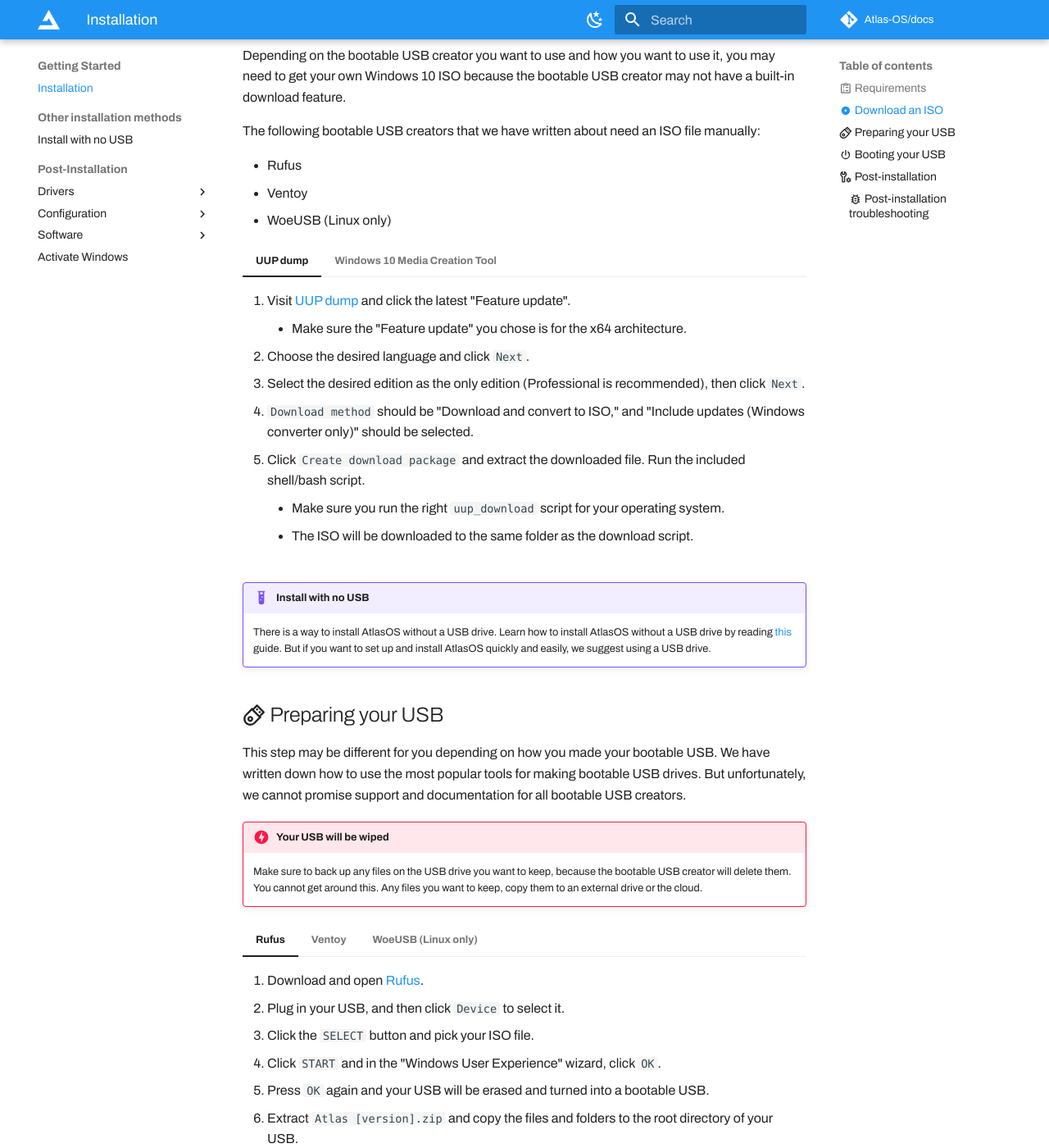
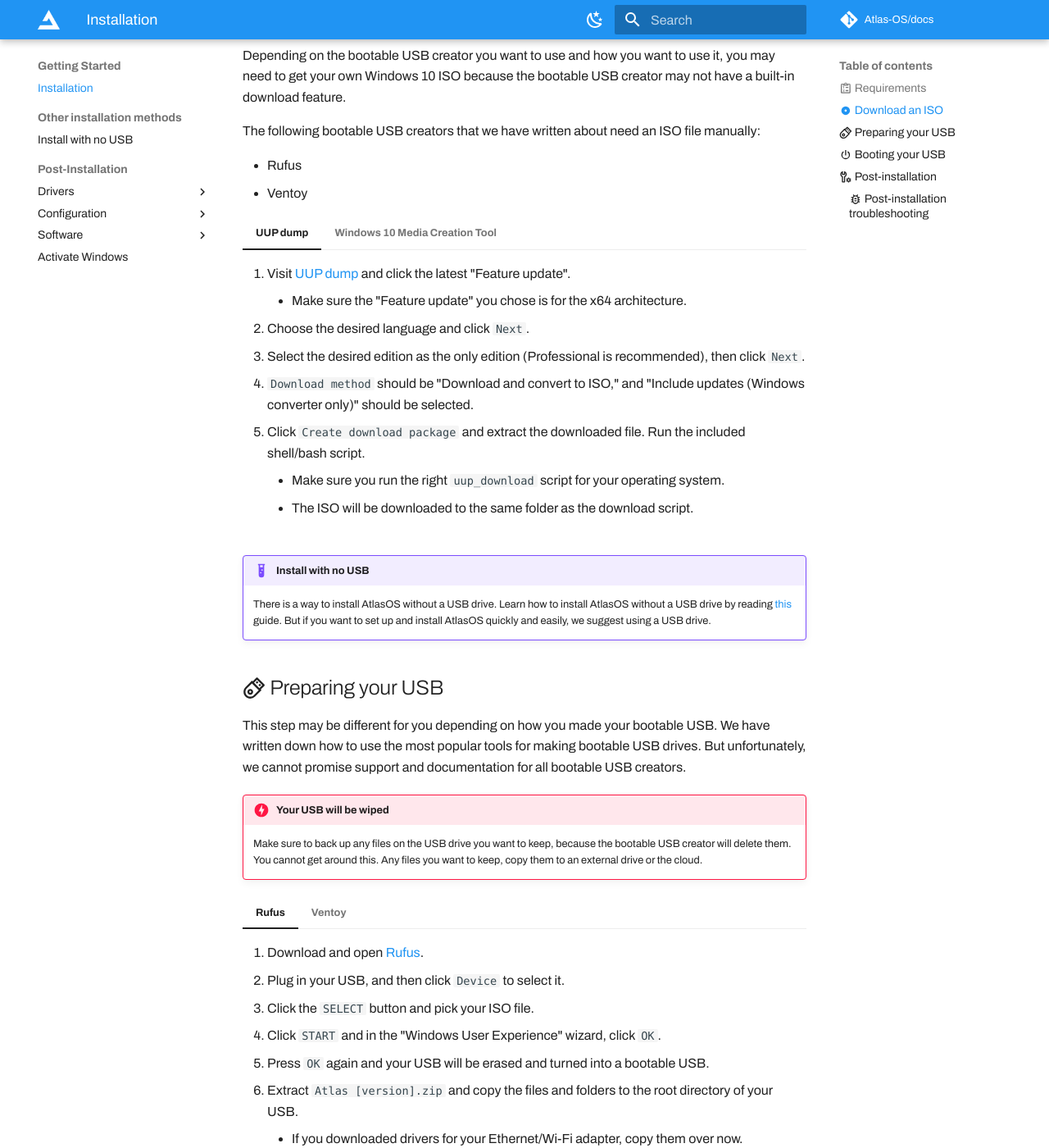
Before and after one commit to Atlas-OS/docs, an MkDocs documentation site: the page built from docs/Getting started/Installation.md, in a window 1280 px wide and 1400 px high, scrolled down 1030 px. Shown: the whole window at 82% size. Built offline with MkDocs 1.6.1 and Material for MkDocs 9.7.7, drawn with Linux system fonts in a browser that asks for light colours; some web fonts are replaced; plug-ins that fetch from the network failed and are left out; comment, search, counter and statistics services are not loaded; part of the change alters nothing that is shown.

Commit message:
Update Installation.md
Signed-off-by: Xyueta <101590573+Xyueta@users.noreply.github.com>

```diff
--- a/docs/Getting started/Installation.md
+++ b/docs/Getting started/Installation.md
@@ -25,7 +25,6 @@ The following bootable USB creators that we have written about need an ISO file
 
 * Rufus
 * Ventoy
-* WoeUSB (Linux only)
 
 === "UUP dump"
 
@@ -43,7 +42,7 @@ The following bootable USB creators that we have written about need an ISO file
     **TBD**
 
 !!! example "Install with no USB"
-    There is a way to install AtlasOS without a USB drive. Learn how to install AtlasOS without a USB drive by reading [this](/Getting started/Other installation methods/Install with no USB/) guide. But if you want to set up and install AtlasOS quickly and easily, we suggest using a USB drive.
+    There is a way to install AtlasOS without a USB drive. Learn how to install AtlasOS without a USB drive by reading [this](/Getting started/Other installation methods/Install with no USB) guide. But if you want to set up and install AtlasOS quickly and easily, we suggest using a USB drive.
 
 ## :material-usb-flash-drive-outline: Preparing your USB
 
@@ -73,17 +72,6 @@ This step may be different for you depending on how you made your bootable USB.
        * If you downloaded drivers for your Ethernet/Wi-Fi adapter, copy them over now.
     7. Move Windows 10 22H2 iso onto the USB Stick.
 
-=== "WoeUSB (Linux only)"
-
-    1. Download [WoeUSB](https://github.com/WoeUSB/WoeUSB#run-from-source).
-    2. Open a terminal and go to the location you downloaded it.
-    3. Run ``lsblk`` to locate your usb drive, in this guide it will be ``sdX``
-    4. Type ``chmod +x woeusb*.bash`` then press enter.
-    5. Type ``sudo bash woeusb*.bash --device PATH/TO/WINDOWS_10.iso /dev/sdX``
-    6. Double check you typed the correct drive.
-    5. Press enter and wait for it to turn your USB into a bootable USB.
-    6. Extract ``Atlas [version].zip`` and copy the files and folders to the root directory of your USB.
-       * If you downloaded drivers for your Ethernet/Wi-Fi adapter, copy them over now.
 
 ## :material-power: Booting your USB
 
```
